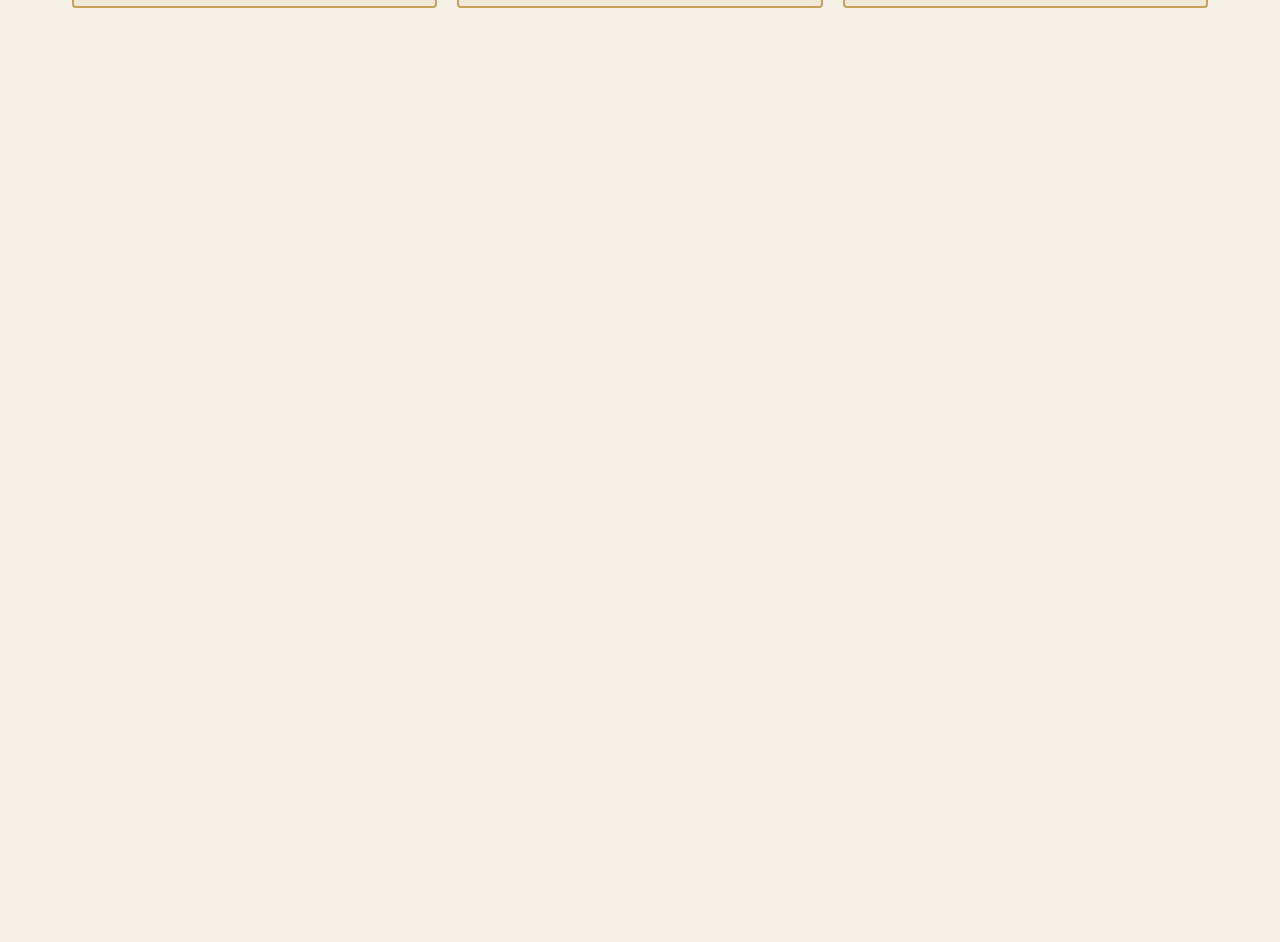
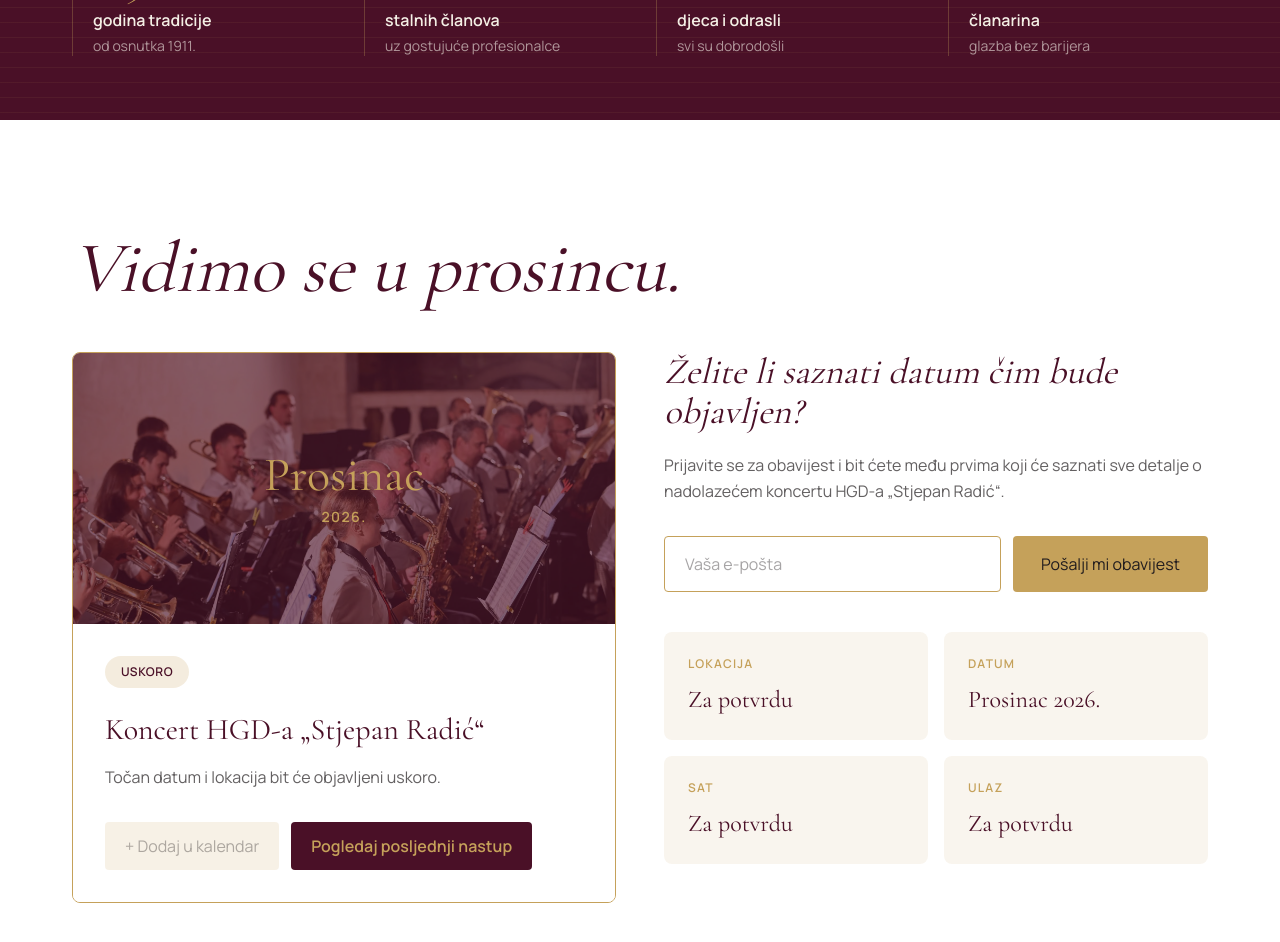
Before and after one commit to KonnyDaugh/hgd-stjepan-radic-website, a Next.js app: page / in a window 1280 px wide. Shown: the part 1580-2522 px from the top of the page. Before the commit the page ends 1700 px from the top, so only its background shows below. Built offline with nearby package versions, Linux system fonts and the light colour scheme.

Commit message:
feat: add upcoming performance section

```diff
--- a/src/app/page.tsx
+++ b/src/app/page.tsx
@@ -3,6 +3,7 @@ import { siteConfig } from "@/data/site";
 import {Hero} from "@/components/sections/hero";
 import { StatisticsStrip } from "@/components/sections/statistics-strip";
 import { VisitorPathSelector } from "@/components/sections/visitor-path-selector";
+import { UpcomingPerformance } from "@/components/sections/upcoming-performance";
 
 export default function Home() {
   return (
@@ -10,8 +11,9 @@ export default function Home() {
       <Header />
       <main className="min-h-screen bg-cream text-charcoal">
         <Hero title={siteConfig.shortName} tagline={siteConfig.tagline} />
+        <VisitorPathSelector />
         <StatisticsStrip />
-        <VisitorPathSelector />
+        <UpcomingPerformance />
       </main>
     </>
   );
--- /dev/null
+++ b/src/components/sections/upcoming-performance.tsx
@@ -0,0 +1,148 @@
+import Image from "next/image";
+
+import { Container } from "@/components/ui/container";
+import { upcomingEvent } from "@/data/upcoming-event";
+
+export function UpcomingPerformance() {
+    const eventDetails = [
+        {
+            label: "Lokacija",
+            value: upcomingEvent.venue ?? "Za potvrdu",
+        },
+        {
+            label: "Datum",
+            value: upcomingEvent.date ?? upcomingEvent.monthLabel,
+        },
+        {
+            label: "Sat",
+            value: upcomingEvent.time ?? "Za potvrdu",
+        },
+        {
+            label: "Ulaz",
+            value: upcomingEvent.admission ?? "Za potvrdu",
+        },
+    ];
+    return (
+        <section
+        id="dogadanja"
+        className="scroll-mt-24 bg-white text-charcoal"
+        >
+        <Container className="py-20 md:py-28">
+            <h2 className="font-serif text-5xl italic text-burgundy sm:text-6xl lg:text-7xl">
+            Vidimo se u prosincu.
+            </h2>
+
+            <div className="mt-12 grid gap-12 lg:grid-cols-2 lg:items-start">
+                <article className="overflow-hidden rounded-lg border border-gold">
+                    <div className="relative aspect-4/3 overflow-hidden sm:aspect-2/1">
+                        <Image
+                            src="/images/next-performance.webp"
+                            alt="Nastup HGD-a „Stjepan Radić“"
+                            fill
+                            sizes="(min-width: 1024px) 50vw, 100vw"
+                            className="object-cover"
+                        />
+
+                        <div
+                            className="absolute inset-0 bg-burgundy/65"
+                            aria-hidden="true"
+                        />
+
+                        <div className="relative z-10 flex h-full flex-col items-center justify-center text-center">
+                            <p className="font-serif text-4xl text-gold sm:text-5xl">
+                            Prosinac
+                            </p>
+
+                            <p className="mt-2 text-sm font-semibold uppercase tracking-widest text-gold">
+                            2026.
+                            </p>
+                        </div>
+                    </div>
+
+                    <div className="bg-white p-6 sm:p-8">
+                        <span className="inline-flex rounded-full bg-gold/20 px-4 py-2 text-xs font-semibold uppercase tracking-wider text-burgundy">
+                            Uskoro
+                        </span>
+
+                        <h3 className="mt-6 font-serif text-3xl text-burgundy">
+                            {upcomingEvent.title}
+                        </h3>
+
+                        <p className="mt-4 leading-relaxed text-charcoal/70">
+                            {upcomingEvent.announcement}
+                        </p>
+
+                        <div className="mt-8 flex flex-col gap-3 sm:flex-row">
+                            <button
+                            type="button"
+                            disabled
+                            className="inline-flex min-h-12 items-center justify-center rounded bg-gold/15 px-5 font-semibold text-charcoal/35 disabled:cursor-not-allowed"
+                            >
+                            + Dodaj u kalendar
+                            </button>
+
+                            <a
+                            href="#posljednji-nastup"
+                            className="inline-flex min-h-12 items-center justify-center rounded bg-burgundy px-5 font-semibold text-gold transition-colors hover:bg-gold hover:text-burgundy focus-visible:outline-2 focus-visible:outline-offset-2 focus-visible:outline-burgundy"
+                            >
+                            Pogledaj posljednji nastup
+                            </a>
+                        </div>
+                    </div>
+                </article>
+                <div className="self-start">
+                    <h3 className="font-serif text-3xl italic text-burgundy sm:text-4xl">
+                        Želite li saznati datum čim bude objavljen?
+                    </h3>
+
+                    <p className="mt-5 leading-relaxed text-charcoal/70">
+                        Prijavite se za obavijest i bit ćete među prvima koji će
+                        saznati sve detalje o nadolazećem koncertu HGD-a „Stjepan
+                        Radić“.
+                    </p>
+
+                    <div className="mt-8 grid gap-3 sm:grid-cols-[minmax(0,1fr)_auto]">
+                        <label htmlFor="notification-email" className="sr-only">
+                        Vaša e-pošta
+                        </label>
+
+                        <input
+                        id="notification-email"
+                        type="email"
+                        placeholder="Vaša e-pošta"
+                        disabled
+                        className="min-h-14 rounded border border-gold bg-white px-5 text-charcoal outline-none placeholder:text-charcoal/40 disabled:cursor-not-allowed disabled:opacity-100"
+                        />
+
+                        <button
+                        type="button"
+                        disabled
+                        title="Prijave za obavijesti još nisu aktivirane"
+                        className="min-h-14 rounded bg-gold px-7 font-semibold text-charcoal disabled:cursor-not-allowed"
+                        >
+                        Pošalji mi obavijest
+                        </button>
+                    </div>
+
+                    <dl className="mt-10 grid gap-4 sm:grid-cols-2">
+                        {eventDetails.map((detail) => (
+                        <div
+                            key={detail.label}
+                            className="rounded-lg bg-gold/10 p-6"
+                        >
+                            <dt className="text-xs font-semibold uppercase tracking-widest text-gold">
+                            {detail.label}
+                            </dt>
+
+                            <dd className="mt-3 font-serif text-2xl text-burgundy">
+                            {detail.value}
+                            </dd>
+                        </div>
+                        ))}
+                    </dl>
+                </div>
+            </div>
+        </Container>
+        </section>
+    );
+}
--- /dev/null
+++ b/src/data/upcoming-event.ts
@@ -0,0 +1,20 @@
+export type UpcomingEvent = {
+  title: string;
+  monthLabel: string;
+  date: string | null;
+  time: string | null;
+  venue: string | null;
+  announcement: string;
+  admission: string | null;
+};
+
+export const upcomingEvent: UpcomingEvent = {
+  title: "Koncert HGD-a „Stjepan Radić“",
+  monthLabel: "Prosinac 2026.",
+  date: null,
+  time: null,
+  venue: null,
+  announcement:
+    "Točan datum i lokacija bit će objavljeni uskoro.",
+    admission: null,
+};
```
Also changed, not shown: public/images/next-performance.webp (added).
